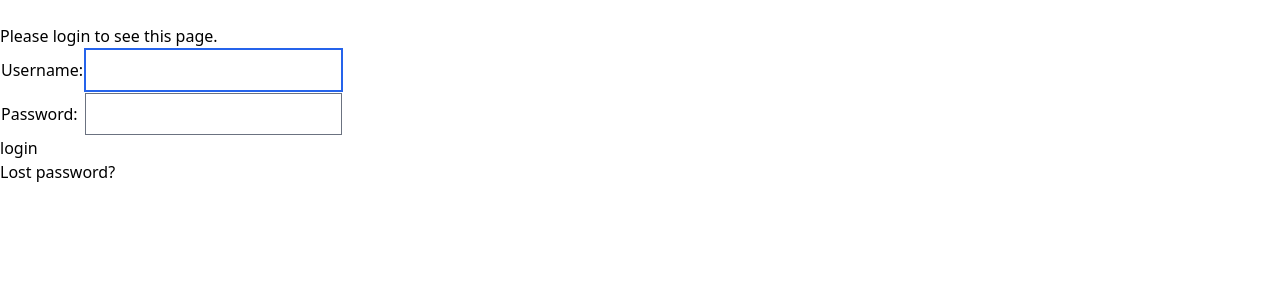
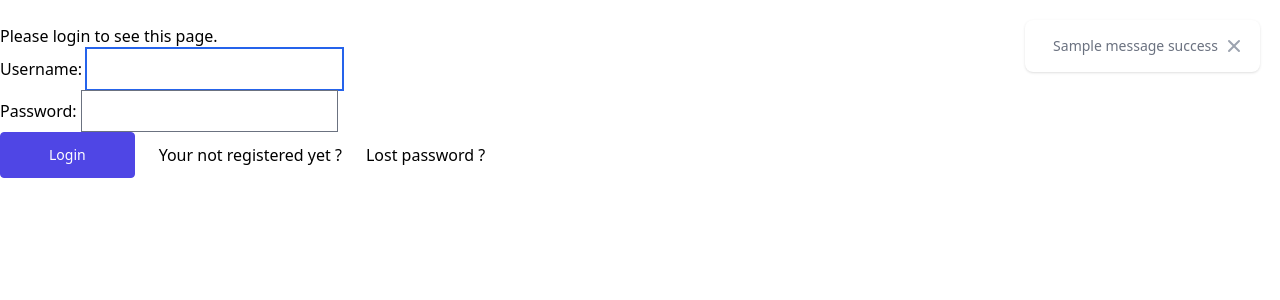
Before and after one commit to HoreKk/django-library, a Django app: page /accounts/login/?next=/book in a window 1280 px wide. Shown: the top 300 px of the page. Run offline with Django 4.2, Linux system fonts and the light colour scheme; tables that the repository leaves empty hold one stand-in row (values such as "Sample post"); one stand-in notice (Sample message) is shown; style sheets or scripts are compiled from the project's sources; some libraries are stand-ins or nearby versions.

Commit message:
fix: remove views books for client and put crispy forms on auth forms

```diff
--- a/library/forms.py
+++ b/library/forms.py
@@ -4,15 +4,16 @@ from django.contrib.auth.models import User
 
 from django.forms import ModelForm
 from .models import Book
+from django.contrib.auth import get_user_model
 
-# Create your forms here.
+User = get_user_model()
 
 class NewUserForm(UserCreationForm):
 	email = forms.EmailField(required=True)
 
 	class Meta:
 		model = User
-		fields = ("username", "email", "password1", "password2")
+		fields = ("username", "email", "password1", "password2", "library")
 
 	def save(self, commit=True):
 		user = super(NewUserForm, self).save(commit=False)
--- a/library/settings.py
+++ b/library/settings.py
@@ -124,7 +124,7 @@ LOGOUT_REDIRECT_URL = '/accounts/login'
 # Email settings
 
 EMAIL_BACKEND = "django.core.mail.backends.filebased.EmailBackend"
-EMAIL_FILE_PATH = BASE_DIR / "sent_emails"
+# EMAIL_FILE_PATH = BASE_DIR / "sent_emails"
 
 # Internationalization
 # https://docs.djangoproject.com/en/4.1/topics/i18n/
--- a/library/views.py
+++ b/library/views.py
@@ -7,6 +7,7 @@ from django.views.generic.list import ListView
 from .models import Book
 from django.contrib.auth.mixins import LoginRequiredMixin
 from django.views.generic.base import TemplateView
+from django.contrib.auth.mixins import UserPassesTestMixin
 
 def register_request(request):
 	if request.method == "POST":
@@ -24,9 +25,12 @@ def register_request(request):
 class HomeView(LoginRequiredMixin, TemplateView):
 	template_name = 'home.html'
 
-class BookListView(LoginRequiredMixin, ListView):
+class BookListView(UserPassesTestMixin, ListView):
 	model = Book
 	template_name = 'back/list_books.html'
+
+	def test_func(self):
+		return self.request.user.library is not None
 
 	def get_context_data(self, **kwargs):
 		context = super().get_context_data(**kwargs)
--- a/templates/base.html
+++ b/templates/base.html
@@ -26,11 +26,13 @@
                     Home
                   </a>
                 </li>
-                <li>
-                  <a class="text-gray-700 transition hover:text-indigo-600" href="{% url 'book_list' %}">
-                    Books
-                  </a>
-                </li>
+                {% if user.library is not None %}
+                  <li>
+                    <a class="text-gray-700 transition hover:text-indigo-600" href="{% url 'book_list' %}">
+                      Books
+                    </a>
+                  </li>
+                {% endif %}
                 <li>
                   <a class="text-gray-700 transition hover:text-indigo-600" href="{% url 'logout' %}">
                     Logout
@@ -66,7 +68,34 @@
       </div>
     </header>
   {% endif %}
-  <main>
+  <main class="relative">
+    {% if messages %}
+      <div class="absolute right-5 top-5">
+          {% for message in messages %}
+            <div id="toast" class="flex items-center w-full max-w-xs p-4 mb-4 text-gray-500 bg-white rounded-lg shadow dark:text-gray-400 dark:bg-gray-800" role="alert">
+              <div class="ml-3 text-sm font-normal">
+                {{ message }} {{ message.tags }}
+              </div>
+              <button type="button" class="ml-auto -mx-1.5 -my-1.5 bg-white text-gray-400 hover:text-gray-900 rounded-lg focus:ring-2 focus:ring-gray-300 p-1.5 hover:bg-gray-100 inline-flex h-8 w-8 dark:text-gray-500 dark:hover:text-white dark:bg-gray-800 dark:hover:bg-gray-700" data-dismiss-target="#toast" aria-label="Close">
+                  <span class="sr-only">Close</span>
+                  <svg
+                    aria-hidden="true"
+                    class="w-5 h-5"
+                    fill="currentColor"
+                    viewBox="0 0 20 20"
+                    xmlns="http://www.w3.org/2000/svg"
+                  >
+                    <path
+                      fill-rule="evenodd"
+                      d="M4.293 4.293a1 1 0 011.414 0L10 8.586l4.293-4.293a1 1 0 111.414 1.414L11.414 10l4.293 4.293a1 1 0 01-1.414 1.414L10 11.414l-4.293 4.293a1 1 0 01-1.414-1.414L8.586 10 4.293 5.707a1 1 0 010-1.414z"
+                      clip-rule="evenodd"
+                    ></path>
+                  </svg>
+              </button>
+            </div>
+          {% endfor %}
+      </div>
+    {% endif %}
     <div class="container mx-auto py-6">
       {% block content %}
       {% endblock %}
--- a/templates/registration/login.html
+++ b/templates/registration/login.html
@@ -1,4 +1,6 @@
 {% extends "base.html" %}
+
+{% load tailwind_filters %}
 
 {% block content %}
 
@@ -16,23 +18,18 @@
 {% endif %}
 
 <form method="post" action="{% url 'login' %}">
-{% csrf_token %}
-<table>
-<tr>
-    <td>{{ form.username.label_tag }}</td>
-    <td>{{ form.username }}</td>
-</tr>
-<tr>
-    <td>{{ form.password.label_tag }}</td>
-    <td>{{ form.password }}</td>
-</tr>
-</table>
+    {% csrf_token %}
+    {{ form | crispy }}
 
-<input type="submit" value="login">
-<input type="hidden" name="next" value="{{ next }}">
+    <div class="flex items-center gap-6">
+        <button class="btn btn-primary" type="submit">Login</button>
+        <p><a href="{% url 'register' %}">Your not registered yet ?</a></p>
+        <p><a href="{% url 'password_reset' %}">Lost password ?</a></p>
+    </div>
+
+    <input type="hidden" name="next" value="{{ next }}">
 </form>
 
-{# Assumes you set up the password_reset view in your URLconf #}
-<p><a href="{% url 'password_reset' %}">Lost password?</a></p>
+
 
 {% endblock %}
--- a/templates/registration/password_reset_done.html
+++ b/templates/registration/password_reset_done.html
@@ -1,6 +1,6 @@
 {% extends 'base.html' %}
 
 {% block content %}
-  <h1>Check your inbox.</h1>
-  <p>We've emailed you instructions for setting your password. You should receive the email shortly!</p>
+  <h1 class="text-2xl">Check your inbox.</h1>
+  <p class="mt-4 text-lg">We've emailed you instructions for setting your password. You should receive the email shortly!</p>
 {% endblock %}
```
Also changed, not shown: templates/register.html (+7 -4 lines), templates/registration/password_reset_form.html (+9 -5 lines).
